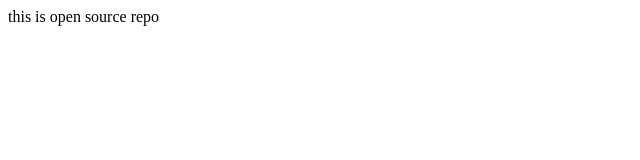
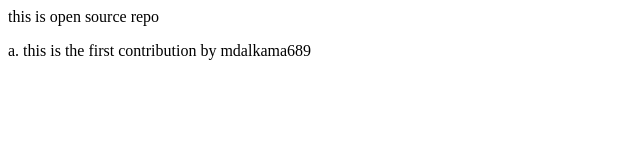
Before and after one commit to alkama074/to-do-app, a plain HTML site: page index.html in a window 1280 px wide. Shown: the whole page, without its empty margins (0-640 px from the left). Drawn offline with Linux system fonts and the light colour scheme.

Commit message:
feat: add para

```diff
--- a/index.html
+++ b/index.html
@@ -9,6 +9,7 @@
 
     <div>
         this is open source repo
+        <p>a. this is the first contribution by mdalkama689</p>
     </div>
 </body>
 </html>
```
